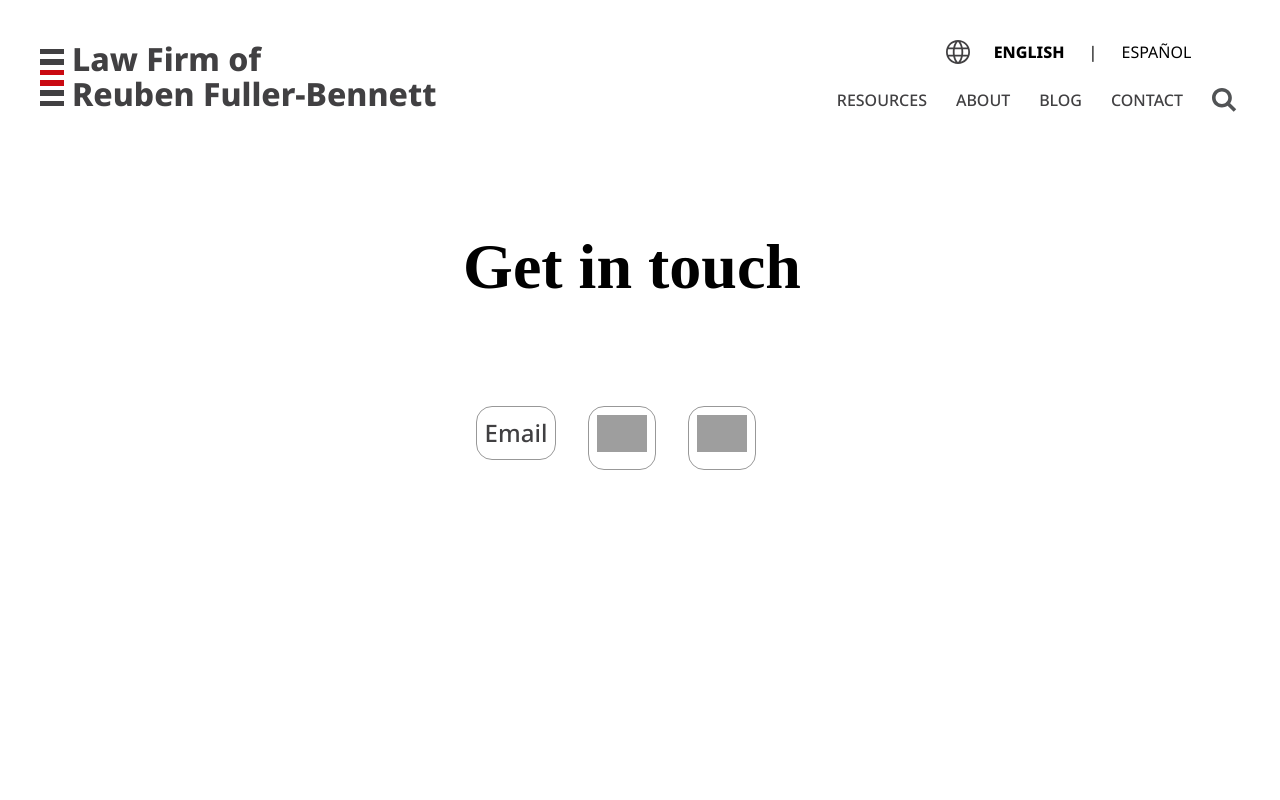
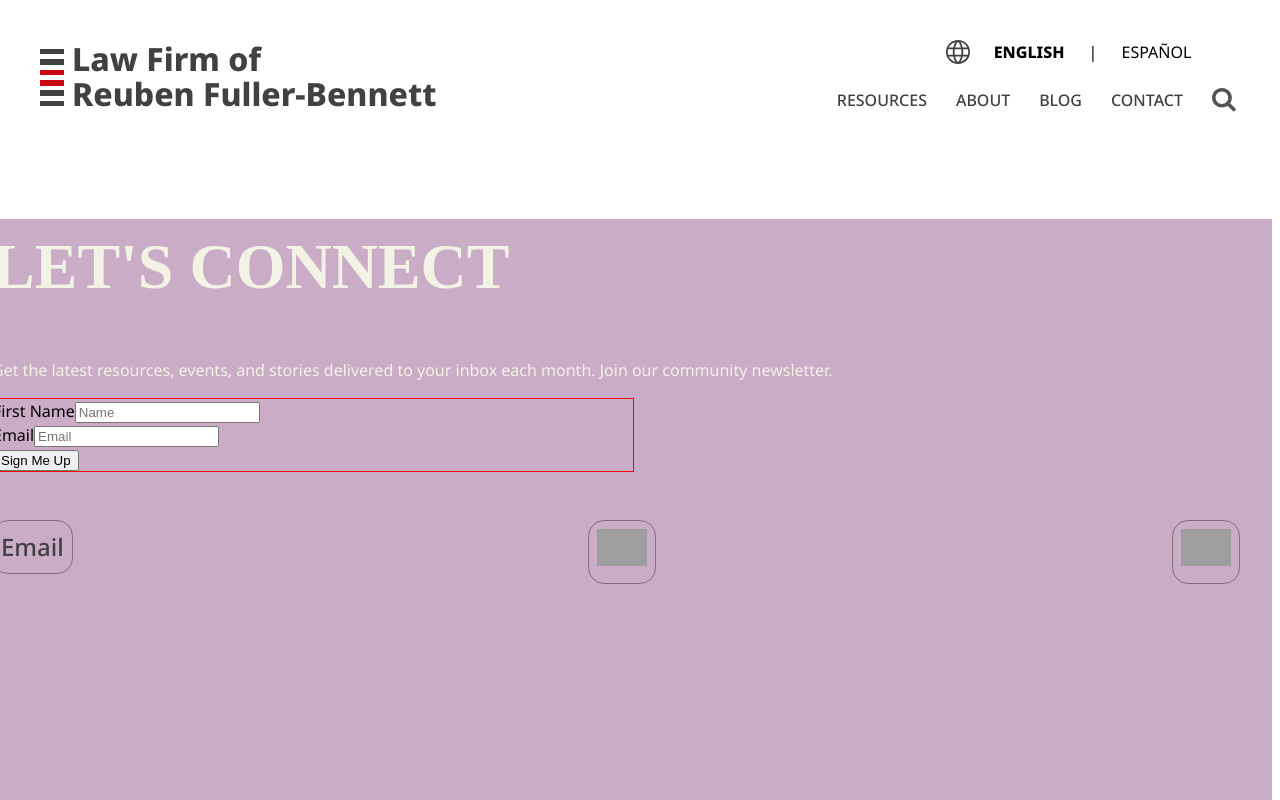
Before and after one commit to maemay85/projectRFB, a React (Vite) app: page /contact in a window 1280 px wide. Shown: the top 800 px of the page. Built offline with nearby package versions, Linux system fonts and the light colour scheme; grey boxes are pictures that could not be loaded; a web font is replaced by a local one.

Commit message:
moved email into Contact and made preliminary styling moves

```diff
--- a/src/components/Contact/Contact.jsx
+++ b/src/components/Contact/Contact.jsx
@@ -1,6 +1,7 @@
 
 import { Link } from 'react-router-dom'
 import { PropTypes } from 'prop-types'
+import EmailContactForm from './EmailContactForm';
 
 
 function Contact(props) {
@@ -9,9 +10,22 @@ function Contact(props) {
 
   return (
     <>
-      <div className="column" id="contact-page-container">
+      <div id="contact-page-container">
 
-          {language === 'english' ? <h1>Get in touch</h1> : <h1>Ponerse en contacto</h1>}
+          {language === 'english' ?
+            <div id="contact-page-header">
+              <h1>LET'S CONNECT</h1>
+              <p>Get the latest resources, events, and stories delivered to your inbox each month. Join our community newsletter.</p>
+            </div>
+            :
+            <div id="contact-page-header">
+              <h1>PONERSE EN CONTACTO</h1>
+              <p>Reciba los últimos recursos, eventos e historias en su bandeja de entrada cada mes. Únase a nuestro boletín comunitario.</p>
+            </div>
+          }
+        <div id="email-form-container">
+          <EmailContactForm />
+        </div>
         <div className='row' id="contact-list-container">
 
 
--- a/src/components/Contact/EmailContactForm.jsx
+++ b/src/components/Contact/EmailContactForm.jsx
@@ -1,6 +1,5 @@
 import { useRef } from "react"
 import emailjs from "emailjs-com";
-import { Link } from "react-router-dom";
 
 
 const EmailContactForm = () => {
@@ -21,22 +20,17 @@ const EmailContactForm = () => {
 
   return (
     <>
-    <div id="email-form" className="column">
       <form ref={form} onSubmit={sendEmail}>
-        <label>Send me an email, please and thank you: </label>
-        <input type="text" placeholder="Name" name="name" />
-
+        <div className="email-form-field">
+          <label>First Name</label>
+          <input type="text" placeholder="Name" name="name" />
+        </div>
+        <div className="email-form-field">
+        <label>Email</label>
         <input type="email" placeholder="Email" name="email" />
-
-        <input type="text" placeholder="Subject" name="subject" />
-
-        <textarea placeholder="Message" name="message" />
-        <input type="submit" value="Send" className="submit" />
+        </div>
+        <input type="submit" value="Sign Me Up" className="submit" />
       </form>
-      <div id="form-back-button">
-        <Link to={'/contact'}>back to contact</Link>
-      </div>
-    </div>
     </>
   )
 
--- a/src/index.css
+++ b/src/index.css
@@ -28,6 +28,7 @@ IDS:
 
   --primary-background: #FAF8F4;
   --secondary-background: #F2F3E5;
+  --color-background: rgba(184, 144, 180, 0.74);
   --bright-pop: #E9F88D;
   --dark-pop: #8A3683;
   --dark-text: #000000;
@@ -239,18 +240,37 @@ a#site-title:hover {
 }
 
 #contact-page-container {
-  margin: 0 0 0 0;
-  width: 95vw;
+  margin: 0 0 0 -2rem;
+  width: 100vw;
+  height: 100vh;
   padding: 0;
   position: relative;
+  background-color: var(--color-background);
+}
+
+#contact-page-header h1 {
+  color: var(--secondary-background);
+}
+
+#contact-page-header {
+
+  color: var(--secondary-background);
 }
 
 #contact-list-container {
   margin: 3rem 0 0 0;
 }
 
-#email-form {
-  margin: 10rem 0 0 0
+#email-form-container {
+  border: 1px solid red;
+  margin: 0 0 0 0;
+  width: 50vw;
+  display: flex;
+  flex-direction: row;
+}
+
+#email-form-field {
+  position: relative;
 }
 
 #blog-page-container {
```
